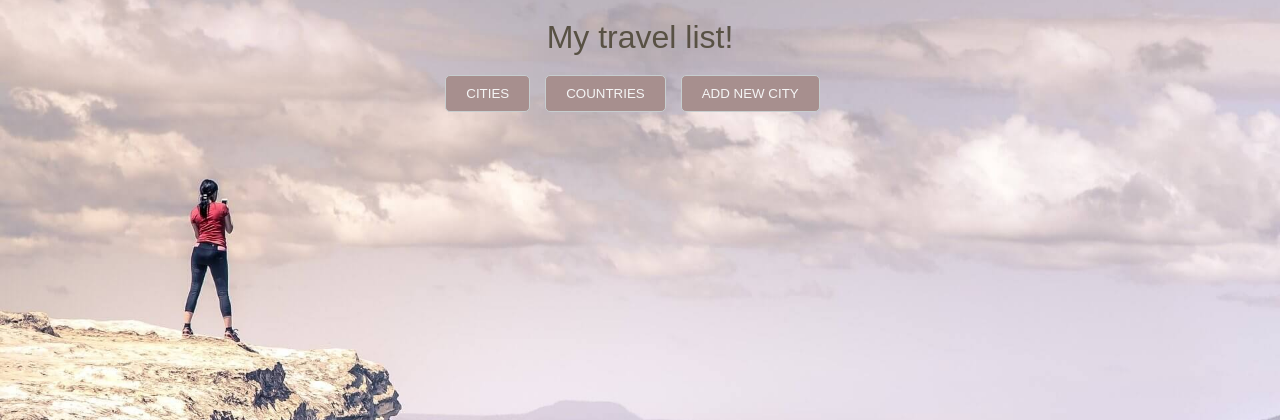
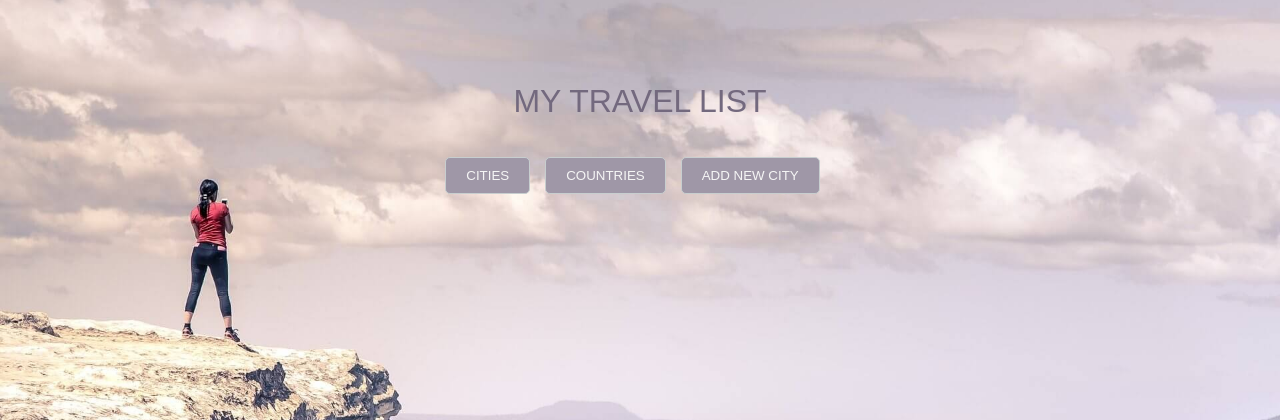
Before and after one commit to mirkiy/travel_bucket_list_python, a Flask app: page / in a window 1280 px wide. Shown: the top 420 px of the page. Run offline with Flask 2, Linux system fonts and the light colour scheme.

Commit message:
organised cities and countries by name, styled buttons and main page

```diff
--- a/repositories/city_repository.py
+++ b/repositories/city_repository.py
@@ -17,7 +17,7 @@ def save(city):
 def select_all():
     cities = []
 
-    sql = "SELECT * FROM cities"
+    sql = "SELECT * FROM cities ORDER BY name"
     results = run_sql(sql)
 
     for row in results:
--- a/repositories/country_repository.py
+++ b/repositories/country_repository.py
@@ -16,7 +16,7 @@ def save(country):
 def select_all():
     countries = []
 
-    sql = "SELECT * FROM countries"
+    sql = "SELECT * FROM countries ORDER BY name"
     results = run_sql(sql)
 
     for row in results:
--- a/static/css/buttons.css
+++ b/static/css/buttons.css
@@ -1,34 +1,14 @@
-.btn_cities {
+.btn_nav_main {
   border: 0.8px rgb(199, 206, 207) solid;
   border-radius: 5px;
   padding: 10px 20px;
   margin-right: 15px;
   text-align: center;
-  background-color: #a78f8e;
-  /* color: #878787; */
+  background-color: #9f97a7;
   color: whitesmoke;
   transition-duration: 0.4s;
 }
-
-.btn_countries_list {
-  border: 0.8px rgb(199, 206, 207) solid;
-  border-radius: 5px;
-  padding: 10px 20px;
-  margin-right: 15px;
-  text-align: center;
-  background-color: #a78f8e;
-  /* color: #878787; */
-  color: whitesmoke;
-  transition-duration: 0.4s;
+.btn_nav_main:hover {
+  background-color: var(--hover-color);
+  cursor: pointer;
 }
-.btn_add_new_city {
-  border: 0.8px rgb(199, 206, 207) solid;
-  border-radius: 5px;
-  padding: 10px 20px;
-  margin-right: 15px;
-  text-align: center;
-  background-color: #a78f8e;
-  /* color: #878787; */
-  color: whitesmoke;
-  transition-duration: 0.4s;
-}
--- a/static/css/nav.css
+++ b/static/css/nav.css
@@ -2,4 +2,5 @@
   display: flex;
   justify-content: center;
   flex-wrap: wrap;
+  margin-top: 40px;
 }
--- a/static/css/style.css
+++ b/static/css/style.css
@@ -1,7 +1,7 @@
 :root {
   --navigation-color: #969490;
-  --hover-color: #e57a7a;
-  --heading-color: #585144;
+  --hover-color: #a2aeaf;
+  --heading-color: #73697e;
   --default-font-family: "Raleway", sans-serif;
 }
 
@@ -21,6 +21,26 @@ h2 {
   line-height: 1;
   transition: all 1s ease-in-out;
 }
-/* .container {
+.main_page {
+  margin-top: 85px;
+}
+.container {
+  display: flex;
+  flex-wrap: wrap;
+  font-size: 14px;
+  font-weight: 400;
+  text-align: center;
+  height: 15px;
+  line-height: 15px;
+  padding-top: 7px;
+}
 
+.city_card {
+}
+
+li .city_content_card {
+  text-decoration: none;
+}
+/* h1 .city_card_heading {
+  font-size: 35px;
 } */
--- a/templates/index.html
+++ b/templates/index.html
@@ -1,10 +1,12 @@
 {% extends 'base.html'%}
 
 {% block content %}
-<h1> My travel list!</h1>
+<div class="main_page">
+<h1> MY TRAVEL LIST</h1>
 <nav class="nav_destinations_main">
-    <a href="/cities"><button class="btn_cities">CITIES</button></a>
-    <a href="/countries"><button class="btn_countries_list">COUNTRIES</button></a>
-    <a href="/cities/new_city"><button class="btn_add_new_city">ADD NEW CITY</button></a>
+    <a href="/cities"><button class="btn_nav_main">CITIES</button></a>
+    <a href="/countries"><button class="btn_nav_main">COUNTRIES</button></a>
+    <a href="/cities/new_city"><button class="btn_nav_main">ADD NEW CITY</button></a>
 </nav>
+</div>
 {% endblock %}
```
